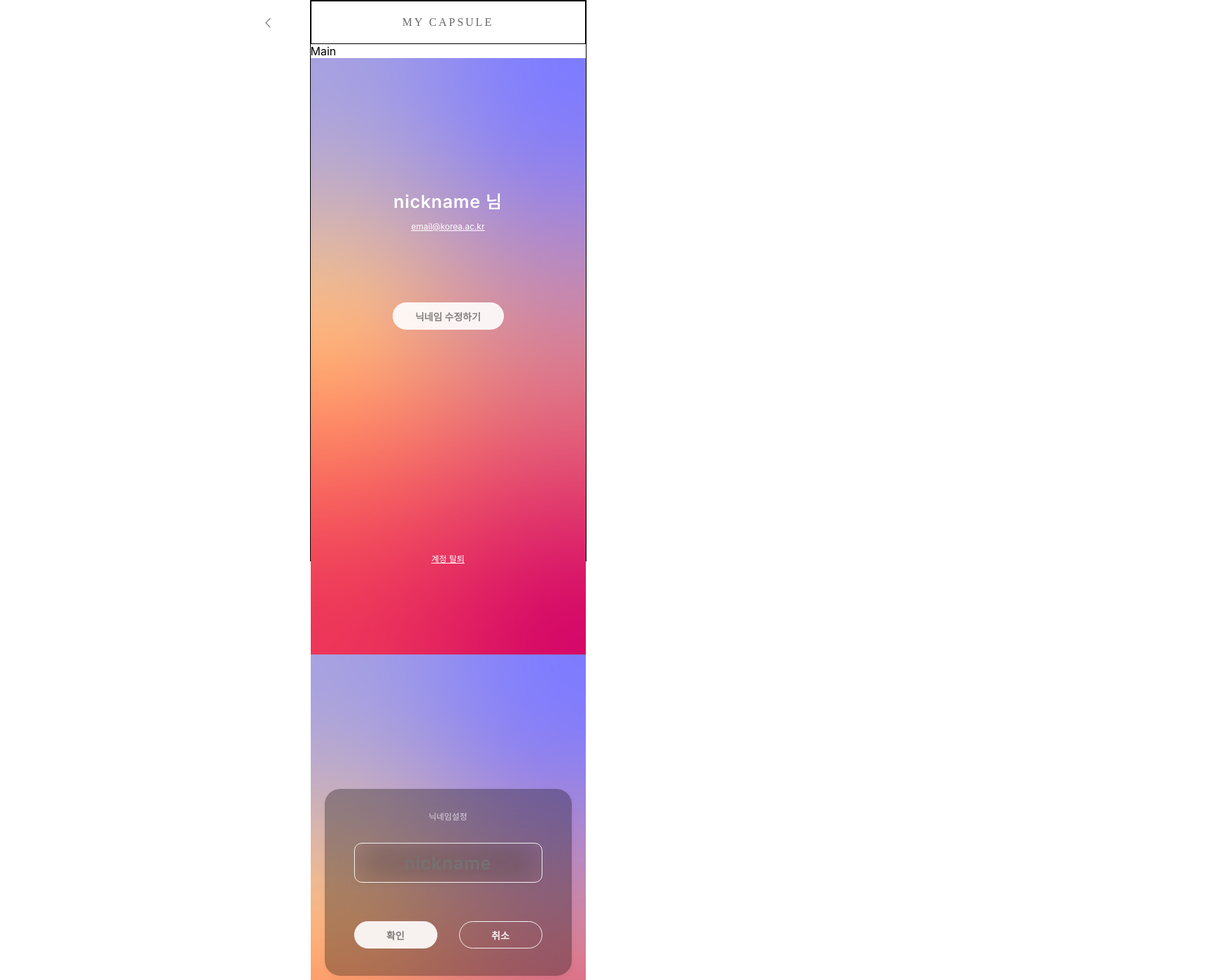
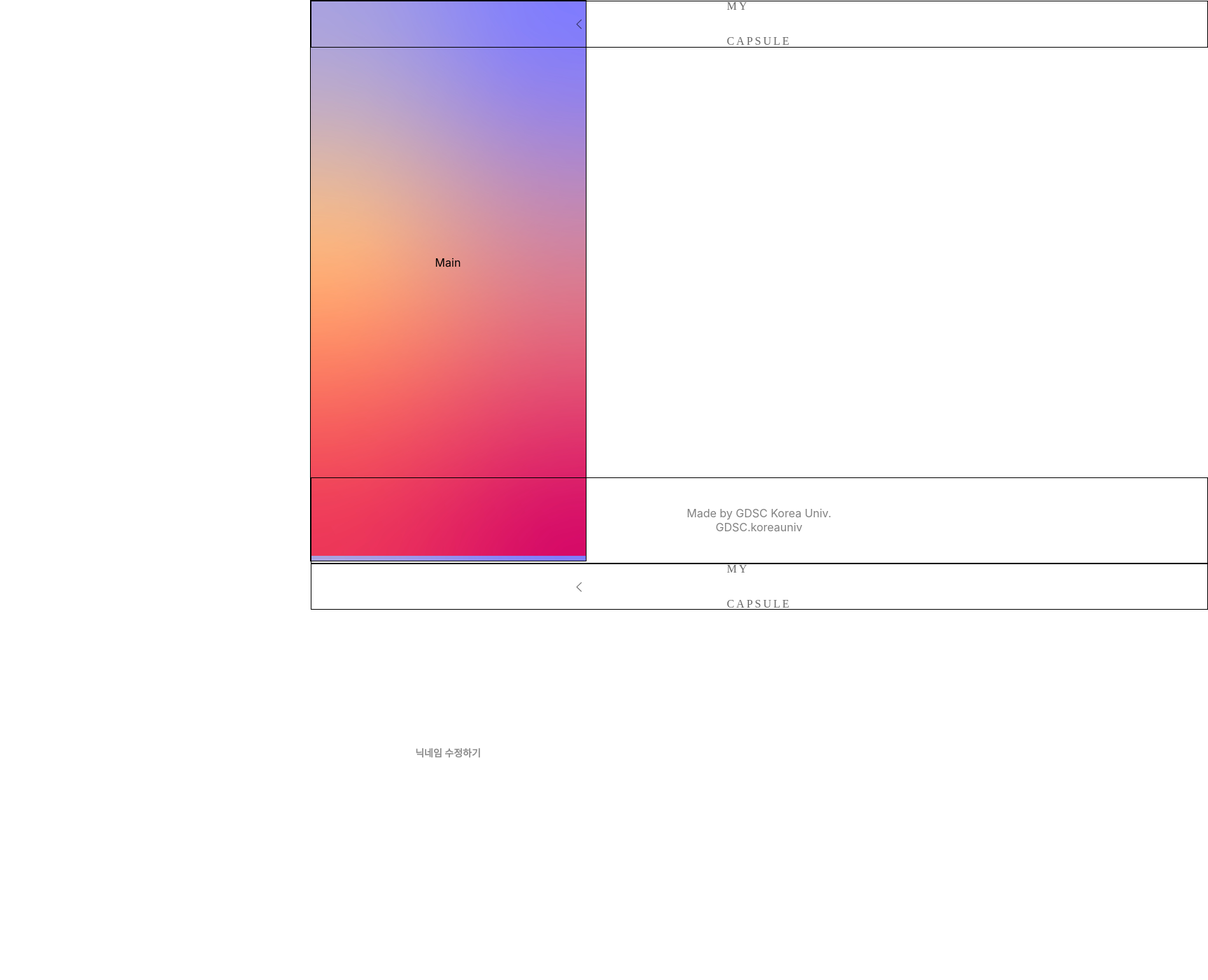
Before and after one commit to 2024-GDSCKU-TimeCapsule/Frontend, a React (Create React App) app in the folder timecapsule/: page / in a window 1280 px wide. Shown: the top 1400 px of the page at 70% size, 1726 px wide, since content can reach past the window. Built offline with nearby package versions, Linux system fonts and the light colour scheme.

Commit message:
[style] vw, vh 수정

```diff
--- a/timecapsule/src/App.css
+++ b/timecapsule/src/App.css
@@ -13,6 +13,9 @@
     margin: 0 auto;
 }
 
+.main {
+    background-image: url(./pages/Main/Mypage/img/자산\ 2ss\ 1.png);
+}
 /* 큰 화면, 가령 데스크탑 또는 랩톱의 뷰포트에 대한 스타일 */
 @media screen and (min-width: 393px) {
     .App-container {
@@ -29,62 +32,71 @@
     }
 }
 
+.main-container {
+    background-image: url(./pages/Main/Mypage/img/자산\ 2ss\ 1.png);
+    flex-shrink: 0;
+    display: flex;
+    flex-direction: column;
+    /* justify-content: center; */
+    align-items: center;
+}
+
 /* 폰트 정의 */
 @font-face {
-  font-family: "Gugi-Regular.ttf";
-  src: url("./static/fonts/Gugi-Regular.ttf") format("truetype");
+    font-family: 'Gugi-Regular.ttf';
+    src: url('./static/fonts/Gugi-Regular.ttf') format('truetype');
 }
 
 @font-face {
-  font-family: "Pretendard";
-  src: url("./static/fonts/Pretendard-Black.otf");
+    font-family: 'Pretendard';
+    src: url('./static/fonts/Pretendard-Black.otf');
     font-weight: 900;
 }
 
 @font-face {
-  font-family: "Pretendard";
-  src: url("./static/fonts/Pretendard-Bold.otf");
+    font-family: 'Pretendard';
+    src: url('./static/fonts/Pretendard-Bold.otf');
     font-weight: 700;
 }
 
 @font-face {
-  font-family: "Pretendard";
-  src: url("./static/fonts/Pretendard-ExtraBold.otf");
+    font-family: 'Pretendard';
+    src: url('./static/fonts/Pretendard-ExtraBold.otf');
     font-weight: 800;
 }
 
 @font-face {
-  font-family: "Pretendard";
-  src: url("./static/fonts/Pretendard-ExtraLight.otf");
+    font-family: 'Pretendard';
+    src: url('./static/fonts/Pretendard-ExtraLight.otf');
     font-weight: 200;
 }
 
 @font-face {
-  font-family: "Pretendard";
-  src: url("./static/fonts/Pretendard-Light.otf");
+    font-family: 'Pretendard';
+    src: url('./static/fonts/Pretendard-Light.otf');
     font-weight: 300;
 }
 
 @font-face {
-  font-family: "Pretendard";
-  src: url("./static/fonts/Pretendard-Medium.otf");
+    font-family: 'Pretendard';
+    src: url('./static/fonts/Pretendard-Medium.otf');
     font-weight: 500;
 }
 
 @font-face {
-  font-family: "Pretendard";
-  src: url("./static/fonts/Pretendard-Regular.otf");
+    font-family: 'Pretendard';
+    src: url('./static/fonts/Pretendard-Regular.otf');
     font-weight: 400;
 }
 
 @font-face {
-  font-family: "Pretendard";
-  src: url("./static/fonts/Pretendard-SemiBold.otf");
+    font-family: 'Pretendard';
+    src: url('./static/fonts/Pretendard-SemiBold.otf');
     font-weight: 600;
 }
 
 @font-face {
-  font-family: "Pretendard";
-  src: url("./static/fonts/Pretendard-Thin.otf");
+    font-family: 'Pretendard';
+    src: url('./static/fonts/Pretendard-Thin.otf');
     font-weight: 100;
 }
--- a/timecapsule/src/App.js
+++ b/timecapsule/src/App.js
@@ -10,13 +10,24 @@ import Withdraw from './pages/Main/Withdraw/Withdraw';
 function App() {
     return (
         <div className="App">
-            <div className="App-container">
+            <div className="App-container main">
                 <Header />
                 <Main />
+                <Footer />
+
+                <Header />
                 <Mypage />
-                <Nickname />
+                <Footer />
+
+                <Header />
                 <Withdraw />
                 <Footer />
+
+                <Header />
+                <Nickname />
+                <Footer />
+
+                <Main />
             </div>
         </div>
     );
--- a/timecapsule/src/components/Layout/Footer/Footer.css
+++ b/timecapsule/src/components/Layout/Footer/Footer.css
@@ -1,6 +1,7 @@
 .footer-container {
     border: 1px solid black;
-  height: 14.08vh;
+    height: 15.13vh;
+    width: 100vw;
     display: flex;
     flex-direction: column;
     align-items: center;
--- a/timecapsule/src/components/Layout/Header/Header.css
+++ b/timecapsule/src/components/Layout/Header/Header.css
@@ -1,7 +1,7 @@
 .header-container {
     border: 1px solid black;
-  height: 7.51vh;
-
+    height: 8.07vh;
+    width: 100vw;
     display: flex;
     flex-direction: row;
     justify-content: center;
@@ -14,7 +14,7 @@
     margin-right: 40vw;
 }
 .pageName {
-  font-family: "MyFont";
+    font-family: 'MyFont';
     font-style: normal;
     font-weight: 400;
     line-height: 50px; /* 357.143% */
--- a/timecapsule/src/pages/Main/Main/Main.js
+++ b/timecapsule/src/pages/Main/Main/Main.js
@@ -1,5 +1,5 @@
 const Main = () => {
-    return <div>Main</div>;
+    return <div className="container">Main</div>;
 };
 
 export default Main;
--- a/timecapsule/src/pages/Main/Mypage/Mypage.css
+++ b/timecapsule/src/pages/Main/Mypage/Mypage.css
@@ -1,13 +1,16 @@
 .container {
     /* background-color: pink; */
-    background-image: url(./img/자산\ 2ss\ 1.png);
-    width: 393px;
-    height: 852px;
-    flex-shrink: 0;
+    /* background-image: url(./img/자산\ 2ss\ 1.png); */
+    /* width: 393px; */
+    /* height: 852px; */
+    /* flex-shrink: 0; */
+    height: 76.79vh;
     display: flex;
     flex-direction: column;
-    /* justify-content: center; */
+    justify-content: center;
     align-items: center;
+
+    /* margin-top: 8.07vh; */
 }
 
 .nickname {
@@ -20,7 +23,7 @@
     line-height: 36px; /* 138.462% */
     letter-spacing: 1px;
 
-    margin-top: 187px;
+    margin-top: 8.07vh;
 }
 
 .email {
@@ -33,7 +36,7 @@
     line-height: normal;
     text-decoration-line: underline;
 
-    margin-top: 10px;
+    margin-top: 1.26px;
 }
 .button1 {
     width: 159px;
@@ -52,11 +55,12 @@
     line-height: normal;
 
     margin: 0 auto;
-    margin-top: 101px;
+    margin-top: 5.04vh;
+    margin-bottom: 40.1vh;
 }
 
 .withdraw {
-    margin-top: 318px;
+    margin-bottom: 3.4vh;
     color: #fff;
     text-align: center;
     font-family: Inter;
--- a/timecapsule/src/pages/Main/Nickname/Nickname.css
+++ b/timecapsule/src/pages/Main/Nickname/Nickname.css
@@ -11,8 +11,9 @@
     box-shadow: 0px 4px 10px 0px rgba(0, 0, 0, 0.05);
     backdrop-filter: blur(25px);
 
-    margin-top: 192px;
-    padding: 0 42px;
+    margin-top: 8.7vh;
+    margin-bottom: 23.46vh;
+    padding: 0 10.69vw;
     box-sizing: border-box;
     /* margin: 192px 0 42px; */
 }
@@ -26,14 +27,14 @@
     font-style: normal;
     font-weight: 400;
     line-height: normal;
-    margin-top: 30px;
+    margin-top: 3.78vh;
     opacity: 0.7;
 }
 
 .modal input {
     width: 100%;
     box-sizing: border-box;
-    height: 57px;
+    height: 7.19vh;
     flex-shrink: 0;
     border-radius: 11px;
     border: 0.4px solid #fff;
@@ -51,19 +52,19 @@
     letter-spacing: 1px;
     opacity: 0.9;
 
-    margin-top: 30px;
+    margin-top: 3.78vh;
 }
 
 .buttons {
     width: 100%;
     display: flex;
     justify-content: space-between;
-    margin: 55px 0 0 0;
+    margin: 6.94vh 0 0 0;
 }
 
 .button2 {
-    width: 119px;
-    height: 39px;
+    width: 30.28vw;
+    height: 4.92vh;
     flex-shrink: 0;
     border-radius: 100px;
     opacity: 0.9;
--- a/timecapsule/src/pages/Main/Withdraw/Withdraw.css
+++ b/timecapsule/src/pages/Main/Withdraw/Withdraw.css
@@ -1,16 +1,25 @@
-.modal-background {
+.main {
+    position: relative;
+    z-index: -2;
+}
+.none::before {
+    position: absolute;
+    content: '';
     width: 100%;
-    height: 100%;
+    height: 100vh;
     display: flex;
     flex-direction: column;
     align-items: center;
     background: rgba(0, 0, 0, 0.5);
+    /* z-index: 1; */
 }
 
 .withdraw-modal {
+    /* position: aboslute; */
     width: fit-content;
-    margin-top: 299px;
+    margin-top: 8.7vh;
     /* padding: 0 42px; */
+    /* z-index: 2; */
 }
 
 .withdraw-modal .content {
```
Also changed, not shown: timecapsule/src/pages/Main/Mypage/img/자산 2ss 1.png. Lines whose indentation alone changed are shown as unchanged.
